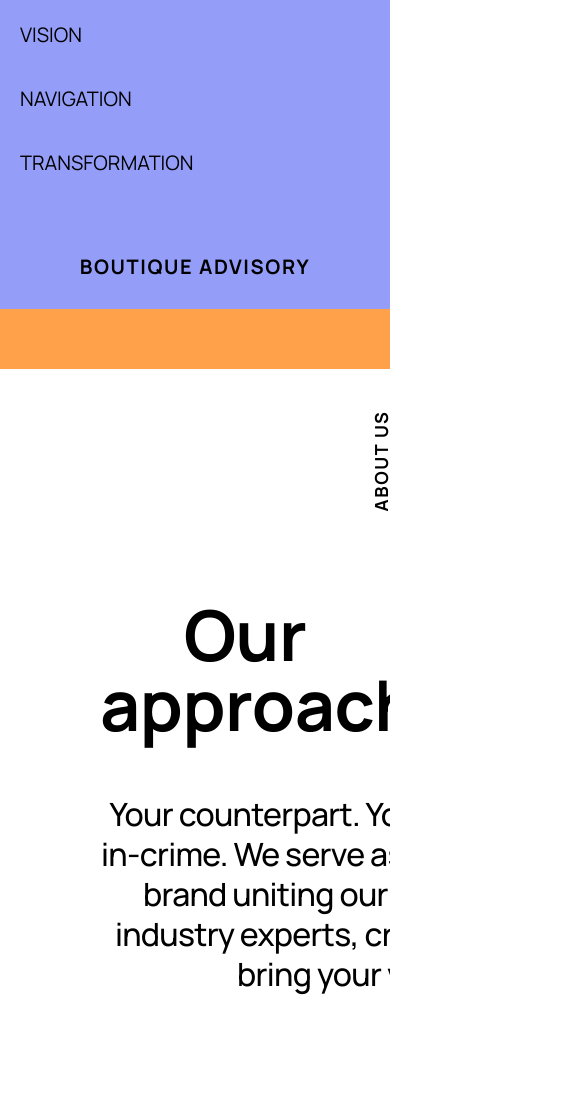
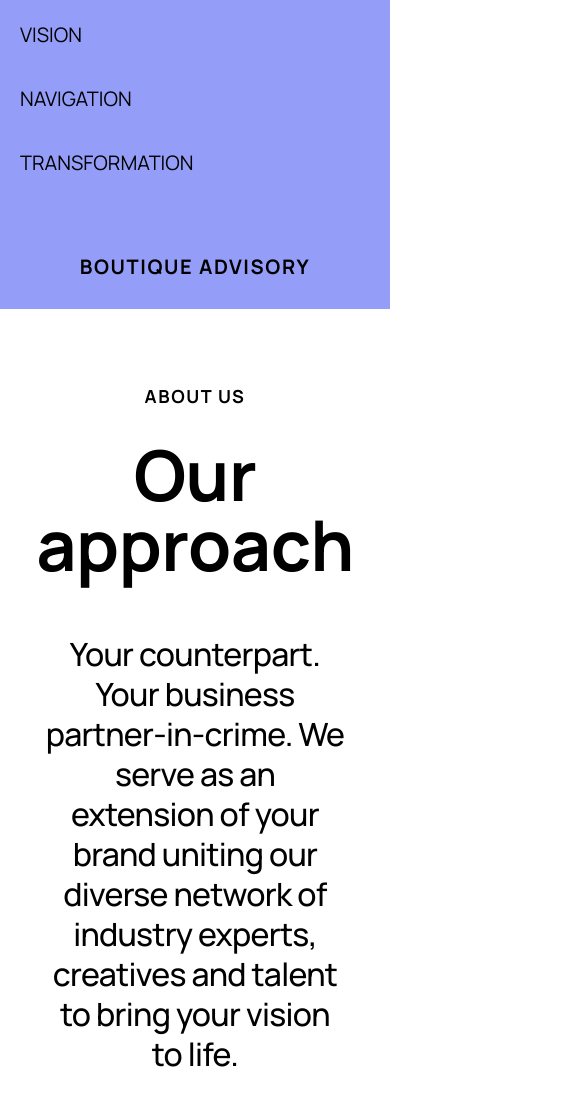
Before and after one commit to anotherstudio/lighthouse, a plain HTML site: page index.html in a window 390 px wide. Shown: the part 898-1997 px from the top of the page, 585 px wide, since content can reach past the window. Drawn offline with Linux system fonts and the light colour scheme; a script that the page names is missing.

Commit message:
Add responsive about section

```diff
--- a/styles.css
+++ b/styles.css
@@ -359,6 +359,12 @@ h2 {
 	}
 }
 
+@media (max-width: 1024px) {
+	.hero {
+		max-height: 100%;
+	}
+}
+
 /* About */
 
 .about {
@@ -418,6 +424,73 @@ h2 {
 
 	& .background-2 {
 		margin-left: -12px;
+	}
+}
+
+@media (max-width: 1919px) {
+	.about {
+		.container {
+			.eyebrow_column {
+				margin-left: 0;
+			}
+		}
+	}
+}
+
+@media (max-width: 1180px) {
+	.about {
+		background-color: white;
+
+		padding: 0 0 140px;
+
+		.container {
+			display: flex;
+			justify-content: center;
+
+			.eyebrow_column {
+				width: 100%;
+				height: 100%;
+				padding: 0 40px;
+
+				.eyebrow {
+					transform: none;
+					padding-top: 15px;
+				}
+			}
+
+			.content {
+				display: flex;
+				flex-direction: column;
+				justify-content: center;
+				align-items: center;
+				min-width: 320px;
+				padding: 70px 0 0;
+
+				.content__information {
+					display: flex;
+					flex-direction: column;
+					align-items: center;
+					padding: 0 100px;
+
+					p {
+						padding: 0 50px;
+						margin-bottom: 50px;
+					}
+
+					a {
+						width: 300px;
+						font-size: 21px;
+						margin-right: 0;
+						margin-bottom: 30px;
+					}
+				}
+			}
+		}
+
+		.background-1,
+		.background-2 {
+			display: none;
+		}
 	}
 }
 
@@ -767,6 +840,7 @@ footer .links-column {
 	.link-subtitle {
 		font-size: 20px;
 		opacity: 60%;
+		padding-left: 20px;
 	}
 
 	small {
@@ -845,10 +919,6 @@ footer .connect-column {
 			&:hover {
 				text-decoration: underline;
 			}
-			@media (max-width: 1024px) {
-			}
-			@media (min-width: 1920px) {
-			}
 		}
 	}
 }
@@ -895,10 +965,14 @@ footer .connect-column {
 		text-align: center;
 	}
 
-	.links-column {
+	footer .links-column {
 		display: flex;
 		flex-direction: column;
 		align-items: center;
+
+		.link-subtitle {
+			padding-left: 0;
+		}
 
 		small {
 			max-width: 600px;
```
